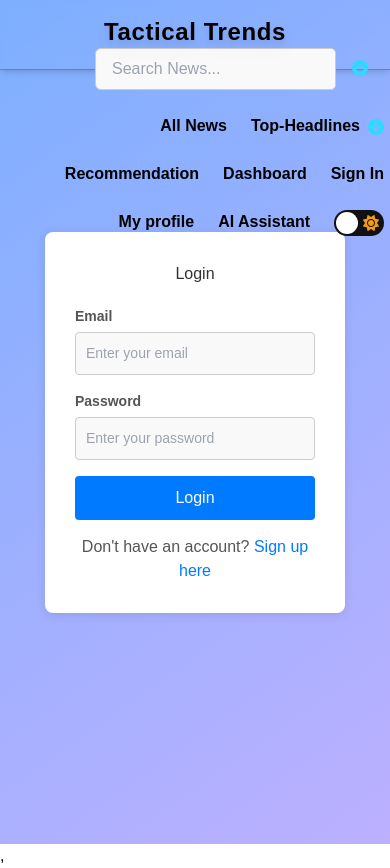
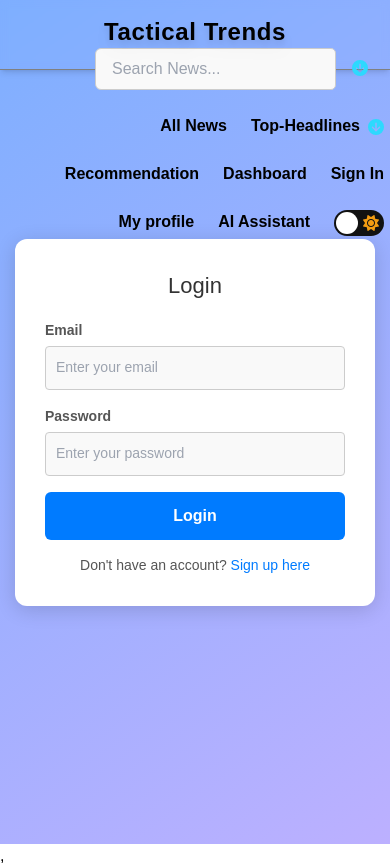
Before and after one commit to aniketagvane3232/NeuroBrief, a React (Vite) app: page /login in a window 390 px wide. Built offline with nearby package versions, Linux system fonts and the light colour scheme; a web font is replaced by a local one.

Commit message:
Improve mobile responsive design

```diff
--- a/src/App.css
+++ b/src/App.css
@@ -1,26 +1,62 @@
-/* App.css */
+/* =========================================================
+   App.css
+   Responsive styles for NeuroBrief
+   ========================================================= */
+
+/* ---------- Global ---------- */
+
+* {
+  box-sizing: border-box;
+}
+
+html,
+body,
+#root {
+  width: 100%;
+  min-height: 100%;
+  margin: 0;
+  padding: 0;
+}
+
+body {
+  overflow-x: hidden;
+  font-family: Arial, Helvetica, sans-serif;
+}
+
+/* Prevent images from overflowing */
+img {
+  max-width: 100%;
+  height: auto;
+}
+
+/* ---------- Login Page ---------- */
 
 .login-container {
+  min-height: 100vh;
+  width: 100%;
   display: flex;
   justify-content: center;
   align-items: center;
-  height: 100vh;
-  background: linear-gradient(145deg, #7eafff, #bcb0ff); /* Background remains full */
+  padding: 20px;
+  background: linear-gradient(145deg, #7eafff, #bcb0ff);
 }
-
 
 .login-popup {
   background-color: white;
-  padding: 20px;
-  border-radius: 8px;
-  box-shadow: 0 2px 10px rgba(0, 0, 0, 0.1);
-  width: 300px; /* Fixed width for the popup */
+  padding: 25px;
+  border-radius: 12px;
+  box-shadow: 0 4px 20px rgba(0, 0, 0, 0.15);
+
+  /* Responsive width */
+  width: 100%;
+  max-width: 380px;
 }
 
 .login-popup h2 {
   text-align: center;
-  margin-bottom: 20px;
-  color: #333; /* Darker text color */
+  margin: 0 0 20px;
+  color: #333;
+  font-size: 26px;
 }
 
 .input-group {
@@ -29,56 +65,172 @@
 
 .input-group label {
   display: block;
-  margin-bottom: 5px;
+  margin-bottom: 6px;
   font-weight: bold;
-  color: #555; /* Medium gray text color */
+  color: #555;
 }
 
 .input-group input {
   width: 100%;
-  padding: 10px;
-  border: 1px solid #ccc; /* Light border color */
-  border-radius: 4px;
-  font-size: 14px;
+  padding: 12px;
+  border: 1px solid #ccc;
+  border-radius: 6px;
+  font-size: 15px;
+  outline: none;
+
+  /* Important for mobile */
+  min-height: 44px;
 }
 
 .input-group input:focus {
-  border-color: #007bff; /* Change border color on focus */
-  outline: none; /* Remove outline */
+  border-color: #007bff;
+  box-shadow: 0 0 0 2px rgba(0, 123, 255, 0.1);
 }
 
 .error-text {
   color: red;
   text-align: center;
   margin-top: 10px;
+  font-size: 14px;
 }
 
 .login-btn {
   width: 100%;
-  padding: 10px;
-  background-color: #007bff; /* Button color */
-  color: white; /* Button text color */
+  min-height: 46px;
+  padding: 11px 15px;
+  background-color: #007bff;
+  color: white;
   border: none;
-  border-radius: 4px;
+  border-radius: 6px;
   cursor: pointer;
   font-size: 16px;
+  font-weight: 600;
+  transition: background-color 0.2s ease;
 }
 
 .login-btn:hover {
-  background-color: #0056b3; /* Darker button color on hover */
+  background-color: #0056b3;
 }
 
 .signup-text {
   text-align: center;
   margin-top: 15px;
-  color: #555; /* Medium gray text color */
+  color: #555;
+  font-size: 14px;
 }
 
 .signup-text a {
-  color: #007bff; /* Link color */
-  text-decoration: none; /* Remove underline from link */
+  color: #007bff;
+  text-decoration: none;
 }
 
 .signup-text a:hover {
-  text-decoration: underline; /* Underline link on hover */
+  text-decoration: underline;
 }
+
+/* =========================================================
+   MOBILE RESPONSIVE
+   ========================================================= */
+
+/* ---------- Tablets ---------- */
+
+@media screen and (max-width: 768px) {
+  .login-container {
+    padding: 16px;
+  }
+
+  .login-popup {
+    max-width: 420px;
+    padding: 22px;
+  }
+
+  .login-popup h2 {
+    font-size: 24px;
+  }
+}
+
+/* ---------- Mobile ---------- */
+
+@media screen and (max-width: 600px) {
+  .login-container {
+    min-height: 100dvh;
+    padding: 15px;
+  }
+
+  .login-popup {
+    width: 100%;
+    max-width: 100%;
+    padding: 20px 16px;
+    border-radius: 12px;
+  }
+
+  .login-popup h2 {
+    font-size: 22px;
+    margin-bottom: 18px;
+  }
+
+  .input-group {
+    margin-bottom: 14px;
+  }
+
+  .input-group label {
+    font-size: 14px;
+  }
+
+  .input-group input {
+    font-size: 16px;
+    padding: 12px;
+  }
+
+  .login-btn {
+    font-size: 16px;
+    min-height: 48px;
+  }
+
+  .signup-text {
+    font-size: 14px;
+  }
+}
+
+/* ---------- Small Phones ---------- */
+
+@media screen and (max-width: 380px) {
+  .login-container {
+    padding: 10px;
+  }
+
+  .login-popup {
+    padding: 18px 14px;
+  }
+
+  .login-popup h2 {
+    font-size: 20px;
+  }
+}
+
+/* ---------- Landscape Mobile ---------- */
+
+@media screen and (max-height: 500px) and (orientation: landscape) {
+  .login-container {
+    align-items: flex-start;
+    padding-top: 20px;
+    padding-bottom: 20px;
+    overflow-y: auto;
+  }
+
+  .login-popup {
+    margin: 10px auto;
+  }
+}
+
+/* ---------- Accessibility / Touch ---------- */
+
+button,
+input,
+a {
+  -webkit-tap-highlight-color: transparent;
+}
+
+button {
+  touch-action: manipulation;
+}
```
